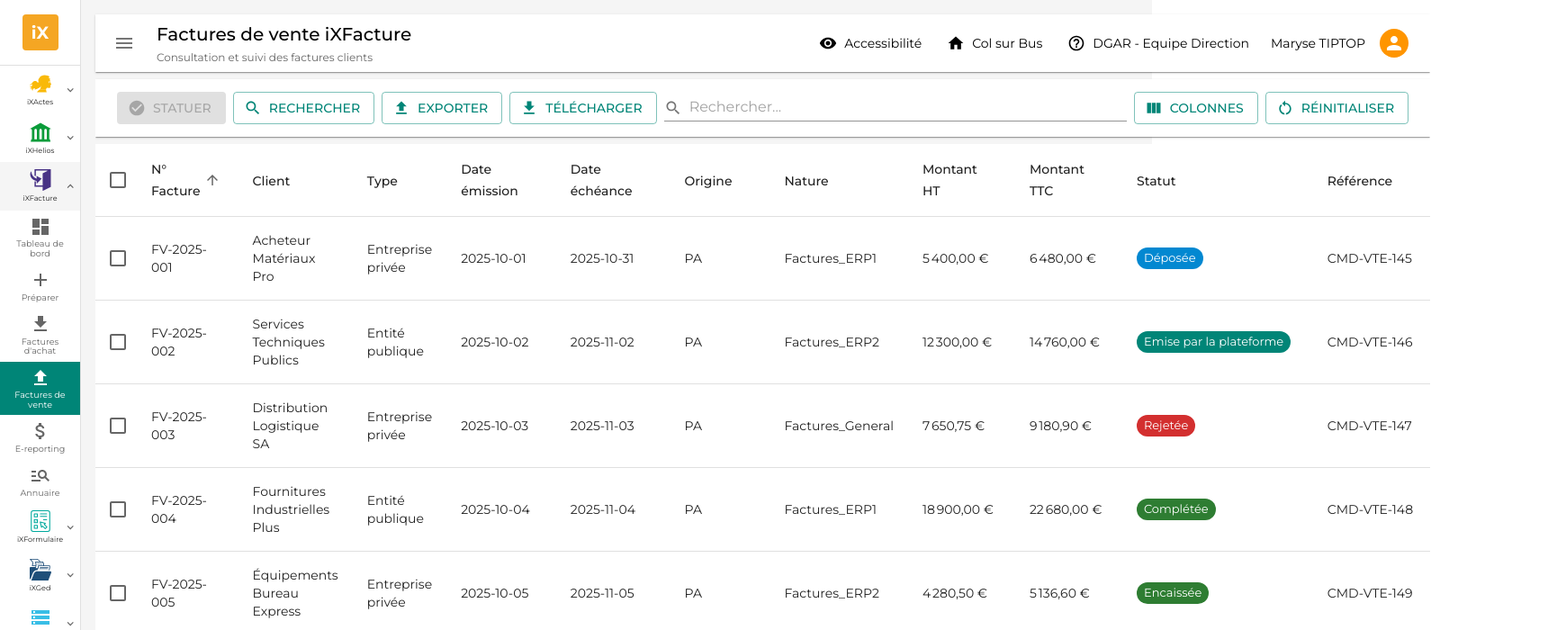
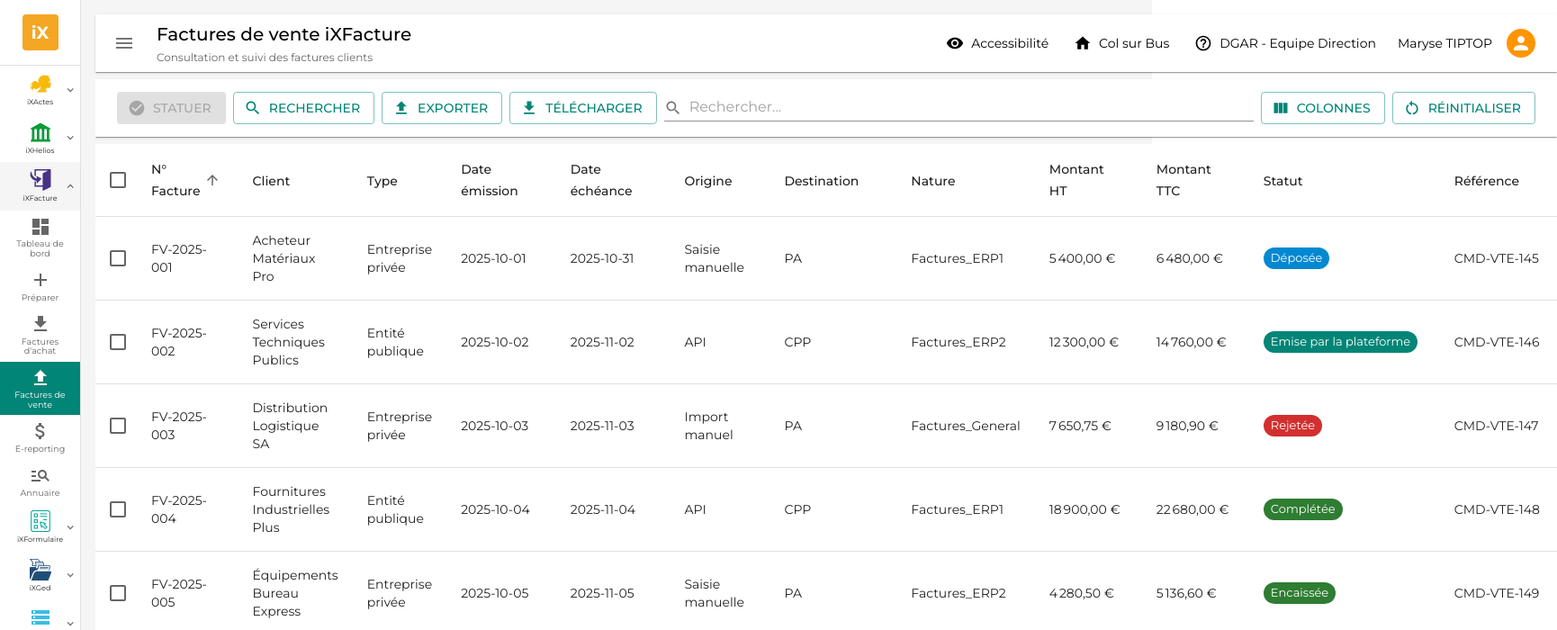
Before and after one commit to Saelian/maquettes_mui, a React (Vite) app: page /factures-vente-ixfacture in a window 1280 px wide. Shown: the top 700 px of the page at 90% size, 1730 px wide, since content can reach past the window. Built offline with nearby package versions, Linux system fonts and the light colour scheme.

Commit message:
Factures de vente - Origine + Destination

```diff
--- a/src/maquettes/FEVente/facturesVenteFictives.tsx
+++ b/src/maquettes/FEVente/facturesVenteFictives.tsx
@@ -55,7 +55,8 @@ export const facturesVenteFictives: FactureVente[] = [
     montantTTC: 6480.00,
     statut: 'Déposée',
     reference: 'CMD-VTE-145',
-    origine: 'PA',
+    origine: 'Saisie manuelle',
+    destination: 'PA',
     nature: 'Factures_ERP1',
     lignes: [
       creerLigneFacture(1, 'Ordinateur portable Dell Latitude 5530', 5, 'pièce', 950.00, 20),
@@ -75,7 +76,8 @@ export const facturesVenteFictives: FactureVente[] = [
     montantTTC: 14760.00,
     statut: 'Emise par la plateforme',
     reference: 'CMD-VTE-146',
-    origine: 'PA',
+    origine: 'API',
+    destination: 'CPP',
     nature: 'Factures_ERP2',
     lignes: [
       creerLigneFacture(1, 'Serveur Dell PowerEdge R740', 2, 'pièce', 4500.00, 20),
@@ -95,7 +97,8 @@ export const facturesVenteFictives: FactureVente[] = [
     montantTTC: 9180.90,
     statut: 'Rejetée',
     reference: 'CMD-VTE-147',
-    origine: 'PA',
+    origine: 'Import manuel',
+    destination: 'PA',
     nature: 'Factures_General',
     lignes: [
       creerLigneFacture(1, 'Imprimante laser HP LaserJet Pro MFP', 10, 'pièce', 425.00, 20),
@@ -115,7 +118,8 @@ export const facturesVenteFictives: FactureVente[] = [
     montantTTC: 22680.00,
     statut: 'Complétée',
     reference: 'CMD-VTE-148',
-    origine: 'PA',
+    origine: 'API',
+    destination: 'CPP',
     nature: 'Factures_ERP1',
     lignes: [
       creerLigneFacture(1, 'Ordinateur portable Dell Latitude 5530', 15, 'pièce', 850.00, 20),
@@ -136,7 +140,8 @@ export const facturesVenteFictives: FactureVente[] = [
     montantTTC: 5136.60,
     statut: 'Encaissée',
     reference: 'CMD-VTE-149',
-    origine: 'PA',
+    origine: 'Saisie manuelle',
+    destination: 'PA',
     nature: 'Factures_ERP2',
     lignes: [
       creerLigneFacture(1, 'Écran Dell 24" Professional', 12, 'pièce', 265.00, 20),
@@ -157,7 +162,8 @@ export const facturesVenteFictives: FactureVente[] = [
     montantTTC: 10680.00,
     statut: 'Reçue de la plateforme',
     reference: 'CMD-VTE-150',
-    origine: 'PA',
+    origine: 'Import manuel',
+    destination: 'PA',
     nature: 'Factures_General',
     lignes: [
       creerLigneFacture(1, 'Serveur Dell PowerEdge R640', 2, 'pièce', 3600.00, 20),
@@ -177,7 +183,8 @@ export const facturesVenteFictives: FactureVente[] = [
     montantTTC: 18720.00,
     statut: 'Mise à disposition',
     reference: 'CMD-VTE-151',
-    origine: 'PA',
+    origine: 'API',
+    destination: 'CPP',
     nature: 'Factures_ERP1',
     lignes: [
       creerLigneFacture(1, 'Ordinateur portable HP EliteBook', 20, 'pièce', 600.00, 20),
@@ -197,7 +204,8 @@ export const facturesVenteFictives: FactureVente[] = [
     montantTTC: 11340.00,
     statut: 'Prise en charge',
     reference: 'CMD-VTE-152',
-    origine: 'PA',
+    origine: 'Saisie manuelle',
+    destination: 'PA',
     nature: 'Factures_ERP2',
     lignes: [
       creerLigneFacture(1, 'Ordinateur portable Dell Latitude 5430', 10, 'pièce', 750.00, 20),
@@ -217,7 +225,8 @@ export const facturesVenteFictives: FactureVente[] = [
     montantTTC: 8136.00,
     statut: 'Approuvée',
     reference: 'CMD-VTE-153',
-    origine: 'PA',
+    origine: 'API',
+    destination: 'PA',
     nature: 'Factures_General',
     lignes: [
       creerLigneFacture(1, 'Imprimante multifonction HP OfficeJet Pro', 6, 'pièce', 380.00, 20),
@@ -237,7 +246,8 @@ export const facturesVenteFictives: FactureVente[] = [
     montantTTC: 26760.00,
     statut: 'Approuvée partiellement',
     reference: 'CMD-VTE-154',
-    origine: 'PA',
+    origine: 'Import manuel',
+    destination: 'PA',
     nature: 'Factures_ERP1',
     lignes: [
       creerLigneFacture(1, 'Serveur Dell PowerEdge R740', 3, 'pièce', 4300.00, 20),
@@ -258,7 +268,8 @@ export const facturesVenteFictives: FactureVente[] = [
     montantTTC: 4668.00,
     statut: 'En litige',
     reference: 'CMD-VTE-155',
-    origine: 'PA',
+    origine: 'Saisie manuelle',
+    destination: 'PA',
     nature: 'Factures_ERP2',
     lignes: [
       creerLigneFacture(1, 'PC de caisse tout-en-un HP', 4, 'pièce', 650.00, 20),
@@ -278,7 +289,8 @@ export const facturesVenteFictives: FactureVente[] = [
     montantTTC: 13440.00,
     statut: 'Suspendue',
     reference: 'CMD-VTE-156',
-    origine: 'PA',
+    origine: 'API',
+    destination: 'CPP',
     nature: 'Factures_General',
     lignes: [
       creerLigneFacture(1, 'Ordinateur portable Lenovo ThinkPad', 12, 'pièce', 750.00, 20),
@@ -298,7 +310,8 @@ export const facturesVenteFictives: FactureVente[] = [
     montantTTC: 2940.00,
     statut: 'Refusée',
     reference: 'CMD-VTE-157',
-    origine: 'PA',
+    origine: 'Import manuel',
+    destination: 'PA',
     nature: 'Factures_ERP1',
     lignes: [
       creerLigneFacture(1, 'PC industriel durci Panasonic Toughbook', 2, 'pièce', 1050.00, 20),
@@ -317,7 +330,8 @@ export const facturesVenteFictives: FactureVente[] = [
     montantTTC: 21360.00,
     statut: 'Paiement transmis',
     reference: 'CMD-VTE-158',
-    origine: 'PA',
+    origine: 'API',
+    destination: 'CPP',
     nature: 'Factures_ERP2',
     lignes: [
       creerLigneFacture(1, 'Ordinateur portable MacBook Pro 14"', 20, 'pièce', 600.00, 20),
--- a/src/maquettes/FacturesVenteIxfacture.tsx
+++ b/src/maquettes/FacturesVenteIxfacture.tsx
@@ -49,8 +49,11 @@ import { TypeAction } from '../types/TypeAction';
 
 type StatutFacture = StatutEmission | StatutReception;
 
-// Type pour l'origine de la facture
-type OrigineFacture = 'PA' | 'Hors PA';
+// Type pour l'origine de la facture (comment la facture a été créée)
+type OrigineFacture = 'Saisie manuelle' | 'Import manuel' | 'API';
+
+// Type pour la destination de la facture (où elle est envoyée)
+type DestinationFacture = 'PA' | 'CPP';
 
 // Type pour la nature de la facture
 type NatureFacture = 'Factures_ERP1' | 'Factures_ERP2' | 'Factures_General';
@@ -69,7 +72,8 @@ export interface FactureVente {
   montantTTC: number;
   statut: StatutFacture;
   reference: string;
-  origine: OrigineFacture; // PA = Plateforme Agréée, Hors PA = Canal tiers
+  origine: OrigineFacture; // Comment la facture a été créée (Saisie manuelle, Import manuel, API)
+  destination: DestinationFacture; // Où la facture est envoyée (PA = Plateforme Agréée, CPP = Chorus Pro Portal)
   nature: NatureFacture; // Nature de routage de la facture
   lignes: LigneFactureVente[]; // Lignes de facturation
 }
@@ -112,6 +116,7 @@ const colonnesParDefaut: Colonne[] = [
   { id: 'dateEmission', label: 'Date émission', visible: true, sortable: true },
   { id: 'dateEcheance', label: 'Date échéance', visible: true, sortable: true },
   { id: 'origine', label: 'Origine', visible: true, sortable: true },
+  { id: 'destination', label: 'Destination', visible: true, sortable: true },
   { id: 'nature', label: 'Nature', visible: true, sortable: true },
   { id: 'montantHT', label: 'Montant HT', visible: true, sortable: true },
   { id: 'montantTVA', label: 'TVA', visible: false, sortable: true },
@@ -946,20 +951,42 @@ const FacturesVenteIxfacture = () => {
                     <Divider sx={{ mb: 2 }} />
                     <Box sx={{ display: 'flex', alignItems: 'center', gap: 2 }}>
                       <Typography variant="body2" color="text.secondary">
-                        Cette facture provient de :
+                        Cette facture a été créée par :
                       </Typography>
                       <Chip
-                        label={factureSelectionnee?.origine === 'PA' ? 'Plateforme Agréée (PA)' : 'Canal tiers (Hors PA)'}
-                        color={factureSelectionnee?.origine === 'PA' ? 'primary' : 'default'}
+                        label={factureSelectionnee?.origine}
+                        color={factureSelectionnee?.origine === 'API' ? 'primary' : 'default'}
                         size="medium"
                         variant="outlined"
                       />
                     </Box>
-                    {factureSelectionnee?.origine === 'Hors PA' && (
-                      <Alert severity="warning" sx={{ mt: 2 }}>
-                        Cette facture a été émise par un canal tiers (courrier papier, mail, API) et non via une plateforme agréée. Elle ne fera donc pas l'objet de mise à jour de statuts sur la plateforme agréée.
-                      </Alert>
-                    )}
+                    <Alert severity="info" sx={{ mt: 2 }}>
+                      {factureSelectionnee?.origine === 'Saisie manuelle' && 'Cette facture a été créée manuellement dans l\'interface iXFacture.'}
+                      {factureSelectionnee?.origine === 'Import manuel' && 'Cette facture a été importée dans le système à partir d\'un fichier.'}
+                      {factureSelectionnee?.origine === 'API' && 'Cette facture a été créée automatiquement via l\'API iXFacture.'}
+                    </Alert>
+                  </Paper>
+
+                  {/* Destination de la facture */}
+                  <Paper elevation={0} sx={{ p: 2 }}>
+                    <Typography variant="h6" gutterBottom>
+                      Destination de la facture
+                    </Typography>
+                    <Divider sx={{ mb: 2 }} />
+                    <Box sx={{ display: 'flex', alignItems: 'center', gap: 2 }}>
+                      <Typography variant="body2" color="text.secondary">
+                        Cette facture est envoyée vers :
+                      </Typography>
+                      <Chip
+                        label={factureSelectionnee?.destination === 'PA' ? 'Plateforme Agréée (PA)' : 'Chorus Pro Portal (CPP)'}
+                        color={factureSelectionnee?.destination === 'PA' ? 'primary' : 'secondary'}
+                        size="medium"
+                      />
+                    </Box>
+                    <Alert severity={factureSelectionnee?.destination === 'PA' ? 'success' : 'info'} sx={{ mt: 2 }}>
+                      {factureSelectionnee?.destination === 'PA' && 'Cette facture sera transmise via une Plateforme Agréée et bénéficiera du suivi de statuts.'}
+                      {factureSelectionnee?.destination === 'CPP' && 'Cette facture sera transmise directement vers Chorus Pro Portal.'}
+                    </Alert>
                   </Paper>
 
                   {/* Nature de la facture */}
```
